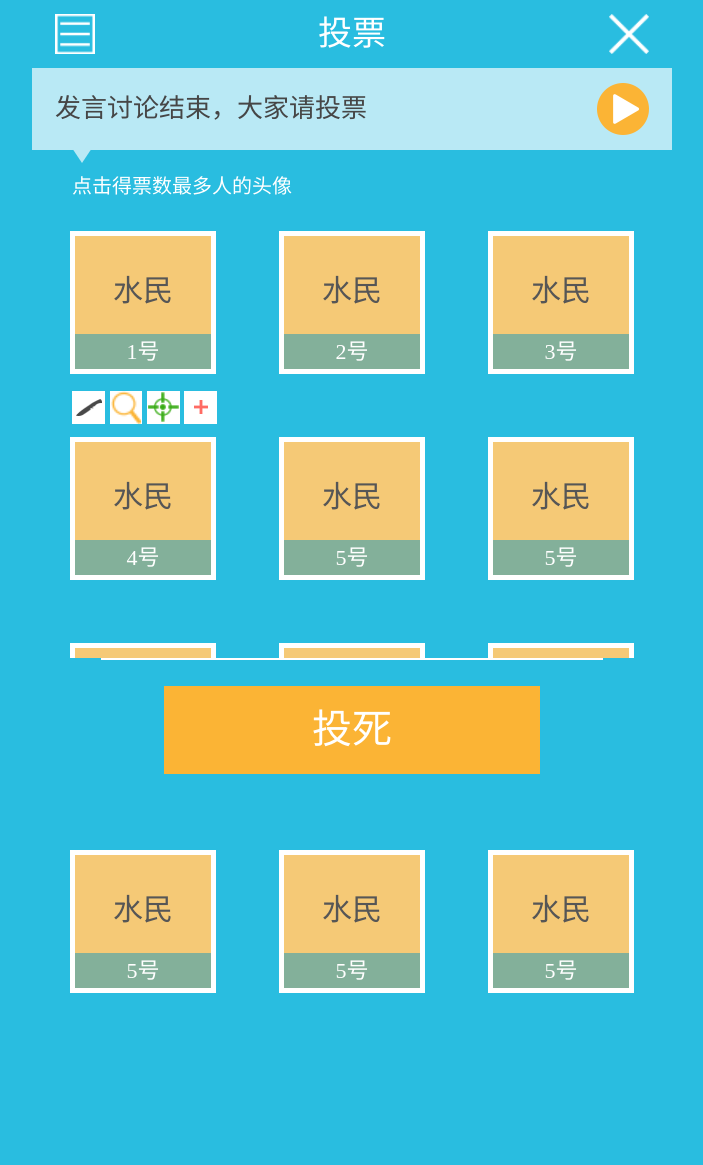
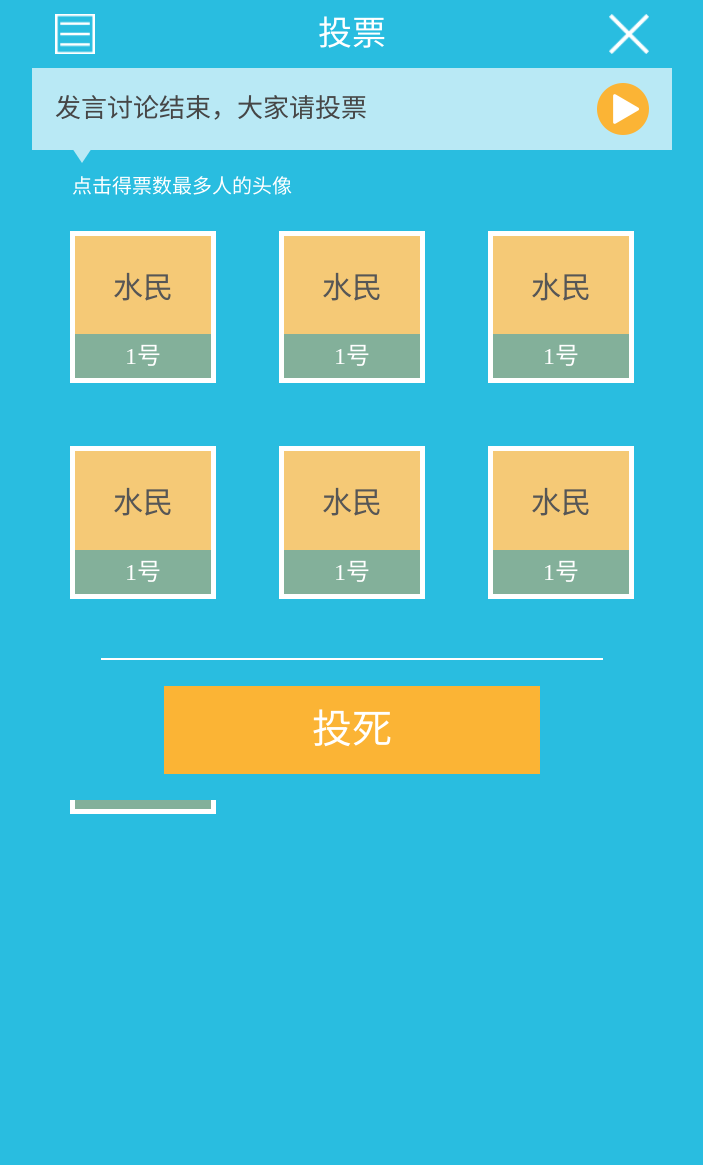
Before and after one commit to lcc19941214/CSS_Practice, a PHP site: page / in a window 1280 px wide. Shown: the whole page, without its empty margins (288-991 px from the left). After the commit the page ends 814 px from the top, so only its background shows below. Run offline with PHP 8.4, Linux system fonts and the light colour scheme.

Commit message:
update task6

```diff
--- a/task6/index.html
+++ b/task6/index.html
@@ -5,16 +5,18 @@
 	<meta charset="utf-8" />
 	<meta name="viewport" content="width=device-width, initial-scale=1.0, maximum-scale=1.0, user-scalable=no" />
 	<link rel="stylesheet" type="text/css" href="style.css" />
+
 </head>
 <body>
 	<div class="container">
 		<div class="g-header">
-			<i class="icon-menu"></i>
+			<i class="icon-menu" ></i>
 			<i class="icon-close"></i>
 			<p>投票</p>
 		</div>
 		<div class="g-source--music">
-			<i class="icon-play"></i>
+			<audio id="u-music" src="resource/free.mp3" preload="auto"></audio>
+			<i class="icon-play" onclick="music.play()"></i>
 			<p>发言讨论结束，大家请投票</p>
 			<i class="u-triangle"></i>
 		</div>
@@ -22,108 +24,97 @@
 			<p>点击得票数最多人的头像</p>
 			<div class="m-players-wrap">
 				<div class="m-players">
-					<dl class="u-player">
-						<dt>
-							<span>水民</span>
-						</dt>
-						<dd>
-							<span>1号</span>
-						</dd>
+					<div class="u-player">
+						<dl>
+							<dt>水民</dt>
+							<dd>1号</dd>
+						</dl>
 						<ul class="u-player--tools">
 							<li></li>
 							<li></li>
 							<li></li>
 							<li></li>
+							<li class="placeholder"></li>
 						</ul>
+					</div>
+					<div class="u-player">
+						<dl>
+							<dt>水民</dt>
+							<dd>1号</dd>
 						</dl>
-					<dl class="u-player">
-						<dt>
-							<span>水民</span>
-						</dt>
-						<dd>
-							<span>2号</span>
-						</dd>
+						<ul class="u-player--tools">
+							<li></li>
+							<li></li>
+							<li></li>
+							<li></li>
+							<li class="placeholder"></li>
+						</ul>
+					</div>
+					<div class="u-player">
+						<dl>
+							<dt>水民</dt>
+							<dd>1号</dd>
 						</dl>
-					<dl class="u-player">
-						<dt>
-							<span>水民</span>
-						</dt>
-						<dd>
-							<span>3号</span>
-						</dd>
+						<ul class="u-player--tools">
+							<li></li>
+							<li></li>
+							<li></li>
+							<li></li>
+							<li class="placeholder"></li>
+						</ul>
+					</div>
+					<div class="u-player">
+						<dl>
+							<dt>水民</dt>
+							<dd>1号</dd>
 						</dl>
-					<dl class="u-player">
-						<dt>
-							<span>水民</span>
-						</dt>
-						<dd>
-							<span>4号</span>
-						</dd>
+						<ul class="u-player--tools">
+							<li></li>
+							<li></li>
+							<li></li>
+							<li></li>
+							<li class="placeholder"></li>
+						</ul>
+					</div>
+					<div class="u-player">
+						<dl>
+							<dt>水民</dt>
+							<dd>1号</dd>
 						</dl>
-					<dl class="u-player">
-						<dt>
-							<span>水民</span>
-						</dt>
-						<dd>
-							<span>5号</span>
-						</dd>
+						<ul class="u-player--tools">
+							<li></li>
+							<li></li>
+							<li></li>
+							<li></li>
+							<li class="placeholder"></li>
+						</ul>
+					</div>
+					<div class="u-player">
+						<dl>
+							<dt>水民</dt>
+							<dd>1号</dd>
 						</dl>
-					<dl class="u-player">
-						<dt>
-							<span>水民</span>
-						</dt>
-						<dd>
-							<span>5号</span>
-						</dd>
+						<ul class="u-player--tools">
+							<li></li>
+							<li></li>
+							<li></li>
+							<li></li>
+							<li class="placeholder"></li>
+						</ul>
+					</div>
+					<div class="u-player">
+						<dl>
+							<dt>水民</dt>
+							<dd>1号</dd>
 						</dl>
-					<dl class="u-player">
-						<dt>
-							<span>水民</span>
-						</dt>
-						<dd>
-							<span>5号</span>
-						</dd>
-					</dl>
-					<dl class="u-player">
-						<dt>
-							<span>水民</span>
-						</dt>
-						<dd>
-							<span>5号</span>
-						</dd>
-					</dl>
-					<dl class="u-player">
-						<dt>
-							<span>水民</span>
-						</dt>
-						<dd>
-							<span>5号</span>
-						</dd>
-					</dl>
-					<dl class="u-player">
-						<dt>
-							<span>水民</span>
-						</dt>
-						<dd>
-							<span>5号</span>
-						</dd>
-					</dl>
-					<dl class="u-player">
-						<dt>
-							<span>水民</span>
-						</dt>
-						<dd>
-							<span>5号</span>
-						</dd>
-					</dl>
-					<dl class="u-player">
-						<dt>
-							<span>水民</span>
-						</dt>
-						<dd>
-							<span>5号</span>
-						</dd>
-					</dl>
+						<ul class="u-player--tools">
+							<li></li>
+							<li></li>
+							<li></li>
+							<li></li>
+							<li class="placeholder"></li>
+						</ul>
+					</div>
 				</div>
 			</div>
 			</div>
@@ -133,6 +124,6 @@
 			</div>
 		</div>
 	</div>
-
+	<script type="text/javascript" src="js.js"></script>
 </body>
 </html>
--- a/task6/js.js
+++ b/task6/js.js
@@ -0,0 +1,22 @@
+var music = document.getElementById("u-music");
+
+function showTool(){
+	var mPlayers = document.getElementsByClassName("m-players")[0];
+	var uPlayer = mPlayers.getElementsByClassName("u-player");
+	var toolList = mPlayers.getElementsByClassName("u-player--tools");
+	for (var i = 0; i < uPlayer.length - 1; i++) {
+		uPlayer[i].index = i;
+		uPlayer[i].onmouseover = function(){
+			toolList[this.index].style.display = "block";
+		}
+		uPlayer[i].onmouseout = function(){
+			for (var i = 0; i < toolList.length; i++) {
+				toolList[i].style.display = "none";
+			};
+		}
+	}
+}
+
+window.onload = function(){
+	showTool();
+}
--- a/task6/style.css
+++ b/task6/style.css
@@ -99,6 +99,7 @@ select,input,img,select{vertical-align:middle;}
 	width: 2.6rem;
 	height: 2.6rem;
 	background-image: url("images/icon_play.png");
+	cursor: pointer;
 }
 .g-source--music .u-triangle {
 	position: absolute;
@@ -125,88 +126,68 @@ select,input,img,select{vertical-align:middle;}
 }
 .g-content .m-players-wrap{
 	font-size: 0;/*  clear inline-block bug  */
-
 }
 .g-content .m-players{
 	margin-left: 1%;/*  add 1% width of .u-player's width  */
 }
+.g-content .m-players:after{
+	content: ".";
+	display: block;
+	height: 0;
+	overflow: hidden;
+	visibility: hidden;
+	clear: both;
+}
 .g-content .m-players .u-player{
 	position: relative;
+	float: left;
 	display: inline-block;
-	box-sizing:border-box;
 	width: 23%;
-	padding-bottom: 21%;
+	/*padding-bottom: 21%;*/
+	margin: 5%;
+}
+.g-content .m-players .u-player dl{
 	border: 5px solid #fff;
-	margin: 5%;
 	background-color: #f5c976;
-}
-@media screen and (max-width: 480px) and (min-width: 360px) {
-		.g-content .m-players .u-player{
-		border: 3px solid #fff;
-	}
-}
-@media screen and (max-width: 360px) {
-		.g-content .m-players .u-player{
-		border: 2px solid #fff;
-	}
-}
-.g-content .m-players .u-player dt,
-.g-content .m-players .u-player dd {
-	position: absolute;
-	width: 100%;
 	text-align: center;
 }
-.g-content .m-players .u-player dt {/*  role tag  */
-	margin-top: 1em;
+.g-content .m-players .u-player dt{
+	margin: 20% 0;
 	font-size: 1.5rem;
 	color: #565656;
 }
-.g-content .m-players .u-player dd {/*  role number  */
-	bottom: 0;
-	line-height: 1.75rem;
+.g-content .m-players .u-player dd{
 	background-color: #83b09a;
-	font-size: 1.1rem;
+	font-size: 1.2rem;
+	line-height: 2.2rem;
 	color: #fff;
 }
 .g-content .m-players .u-player--tools{
 	position: absolute;
-	top: 115%;
-	left: -5px;
-	width: 110%;
-	font-size: 0;
-	text-align: center;
-}
-@media screen and (max-width: 480px) and (min-width: 360px) {
-	.g-content .m-players .u-player--tools{
-			left: -3px;
-	}
-}
-@media screen and (max-width: 360px) {
-	.g-content .m-players .u-player--tools{
-			left: -2px;
-	}
+	margin-top: 10px;
+	width: 100%;
+	display: none;
+	text-align: justify;
 }
 .g-content .m-players .u-player--tools li{
-	float: left;
-	box-sizing: border-box;
-	width: 22%;
-	margin: 1.5%;
+	display: inline-block;
+	width: 22.2%;
 	padding-bottom: 22%;
 	background-color: #fff;
 	background-repeat: no-repeat;
 	background-position:center;
 }
+.g-content .m-players .u-player--tools li.placeholder{
+	padding-bottom: 0;
+}
 .g-content .m-players .u-player--tools li:nth-child(1){
 	background-image: url("images/icon_suit_knife.png");
-	background-size: 80%;
 }
 .g-content .m-players .u-player--tools li:nth-child(2){
 	background-image: url("images/icon_suit_search.png");
-	background-size: 90%;
 }
 .g-content .m-players .u-player--tools li:nth-child(3){
 	background-image: url("images/icon_suit_target.png");
-	background-size: 95%;
 }
 .g-content .m-players .u-player--tools li:nth-child(4){
 
```
Also changed, not shown: 1 other file. Lines whose indentation alone changed are shown as unchanged.
